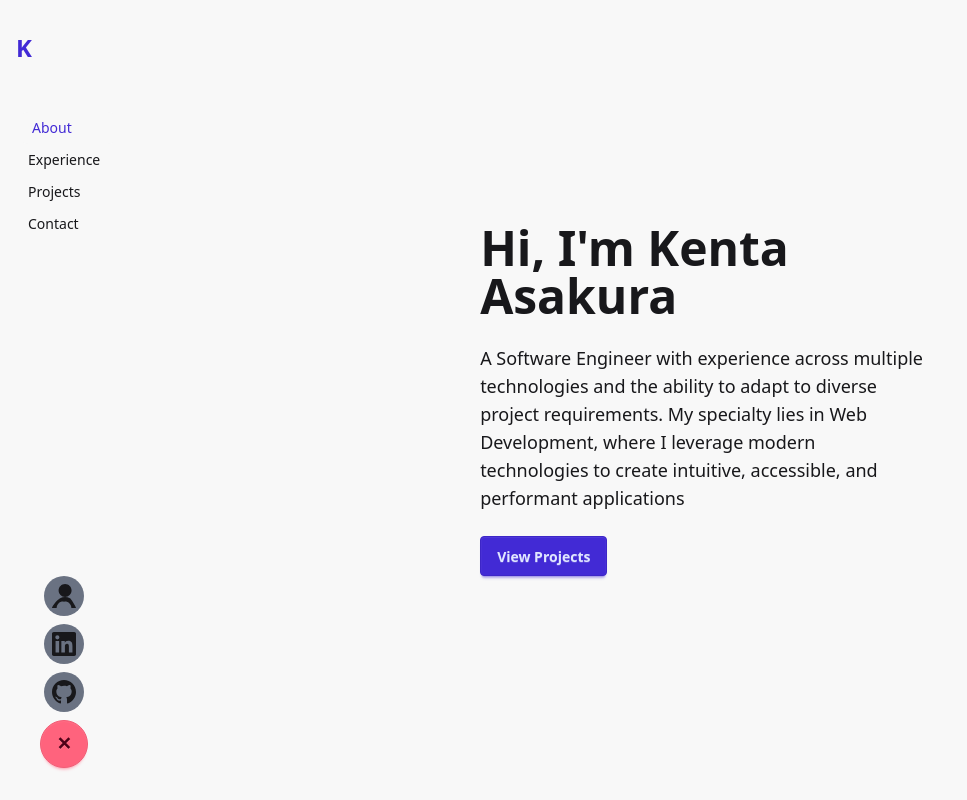
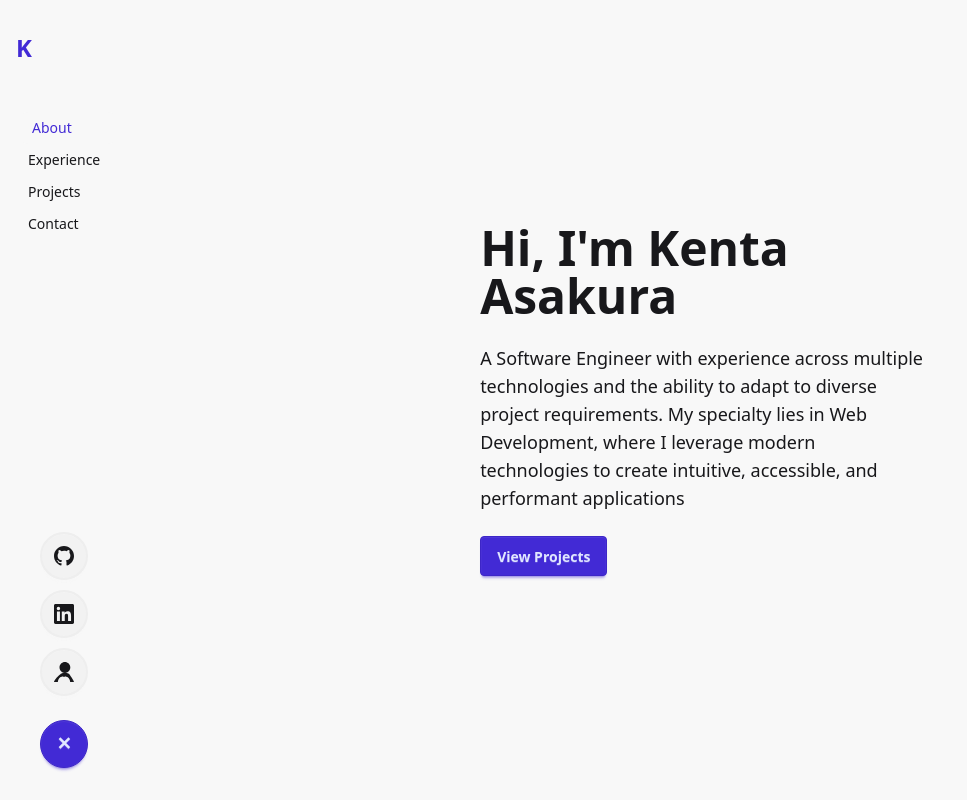
Before and after one commit to Kenta-Asakura/portfolio-v2, a React (Vite) app: page / in a window 1280 px wide. Both pictures are taken after a click on the button 64 px from the left and 744 px from the top of the page. Shown: the top 800 px of the page, without its empty margins (0-967 px from the left). Built offline with nearby package versions, Linux system fonts and the light colour scheme.

Commit message:
- DaisyUI color palette updated. - Header Social links styling update (In progress)

```diff
--- a/src/components/layout/Header.jsx
+++ b/src/components/layout/Header.jsx
@@ -214,11 +214,13 @@ function Header() {
               </div>
 
               {/* Collapsible Social Links */}
-              <SocialLinks  />
+              <div className="flex flex-col gap-2.5 mb-4">
+                <SocialLinks  />
+              </div>
 
               {/* Social Close Button */}
               <div className="d-fab-close">
-                 <span className="d-btn d-btn-circle d-btn-lg d-btn-error mx-auto">✕</span>
+                 <span className="d-btn d-btn-circle d-btn-lg d-btn-primary mx-auto">✕</span>
               </div>
             </div>
 
--- a/src/components/ui/SocialLinks.jsx
+++ b/src/components/ui/SocialLinks.jsx
@@ -9,14 +9,16 @@ function SocialLinks() {
                     href={social.href}
                     target="_blank"
                     rel="noopener noreferrer"
-                    className="
-                        flex items-center justify-center
-                        w-10 h-10 rounded-full
-                        bg-gray-500 hover:bg-base-300
-                        hover:text-primary transition-colors
-                        focus:outline-none focus:ring-2 focus:ring-primary
-                        text-sm
-                        cursor-pointer"
+                     className="
+                        d-btn d-btn-lg d-btn-circle
+                        bg-base-300/50
+                        border-2 border-base-300
+                        text-base-content hover:text-primary
+                        transition-all duration-300 ease-in-out
+                        hover:scale-110 hover:shadow-lg
+                        focus:outline-none focus:ring-2 focus:ring-primary focus:ring-offset-2
+                        group
+                    "
                     aria-label={`Visit my ${social.name} profile`}
                 >
                     <span className="font-bold text-xl">
@@ -25,7 +27,11 @@ function SocialLinks() {
                             xmlns="http://www.w3.org/2000/svg"
                             fill="currentColor"
                             viewBox="0 0 24 24"
-                            className="size-6"
+                            className="
+                                size-5
+                                transition-transform duration-300
+                                group-hover:scale-110
+                            "
                         >
                             <path d={social.iconPath} />
                         </svg>
--- a/src/index.css
+++ b/src/index.css
@@ -70,15 +70,15 @@
   prefersdark: true;
 
   /* Primary Colors - Teal */
-  --color-primary: oklch(70.38% 0.123 182.5);
+  --color-primary: oklch(75% 0.16 182.5);
   --color-primary-content: oklch(100% 0 0);
 
   /* Secondary Colors - Cyan */
-  --color-secondary: oklch(71.48% 0.126 215.2);
+  --color-secondary: oklch(76% 0.165 215.2);
   --color-secondary-content: oklch(100% 0 0);
 
   /* Accent - Green */
-  --color-accent: oklch(69.59% 0.149 162.5);
+  --color-accent: oklch(75% 0.18 162.5);
   --color-accent-content: oklch(100% 0 0);
 
   /* Neutral - Dark Gray */
```
